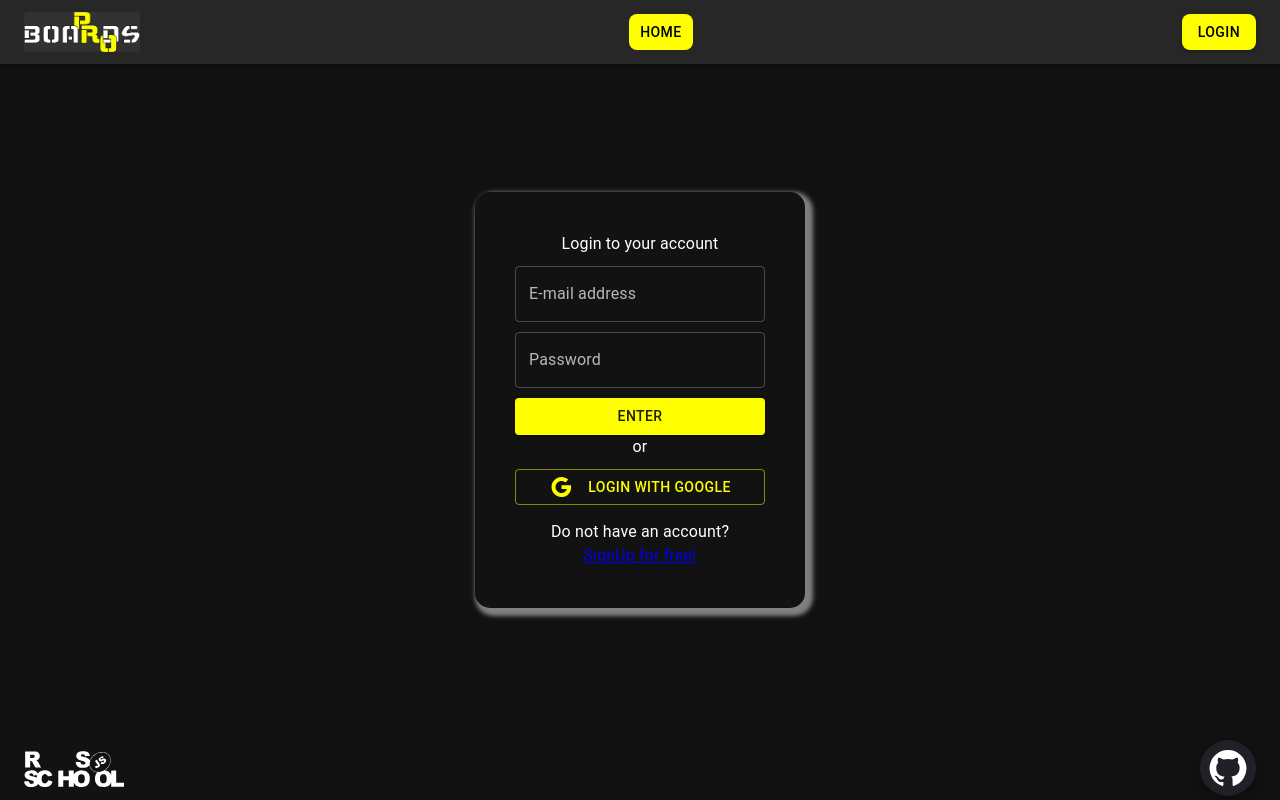
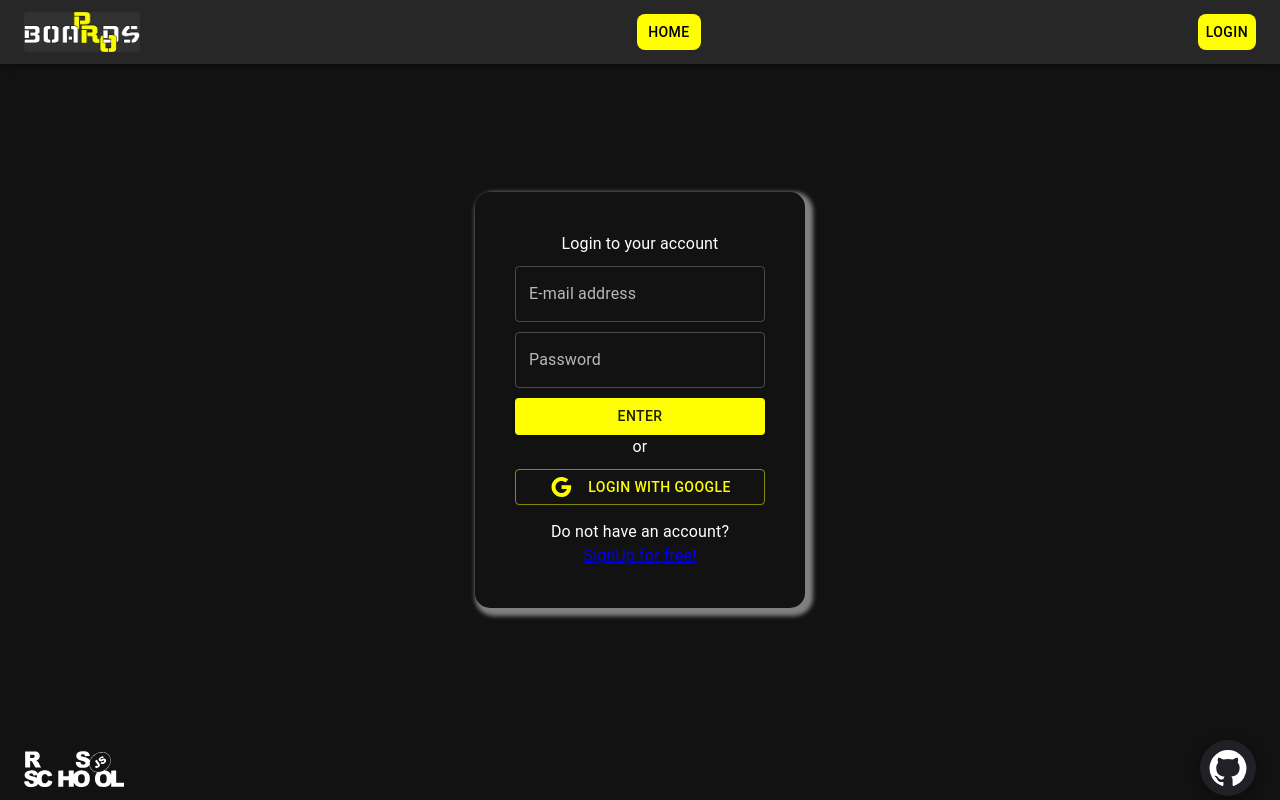
Before and after one commit to potatosim/rs-clone, a React (Create React App) app: page /login in a window 1280 px wide. Built offline with nearby package versions, Linux system fonts and the light colour scheme; no server answers; the database is empty.

Commit message:
fix: typo

```diff
--- a/src/layout/Header.tsx
+++ b/src/layout/Header.tsx
@@ -47,7 +47,6 @@ const Header = () => {
             ) : (
               <Button
                 component={Link}
-                variant="contained"
                 to={AppRoutes.LoginPage}
                 sx={{ background: '#FF0', borderRadius: 2, color: '#000' }}
               >
```
